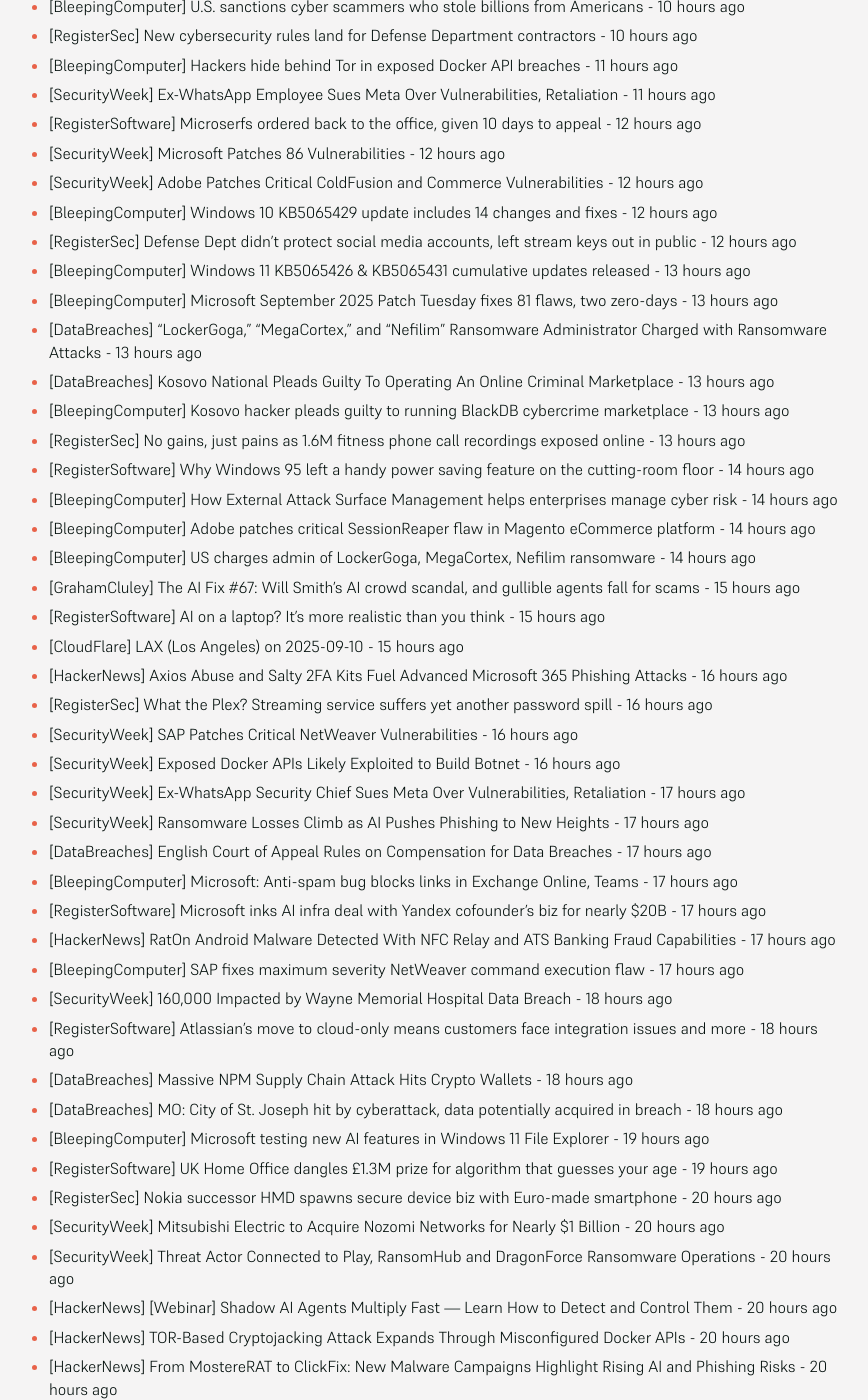
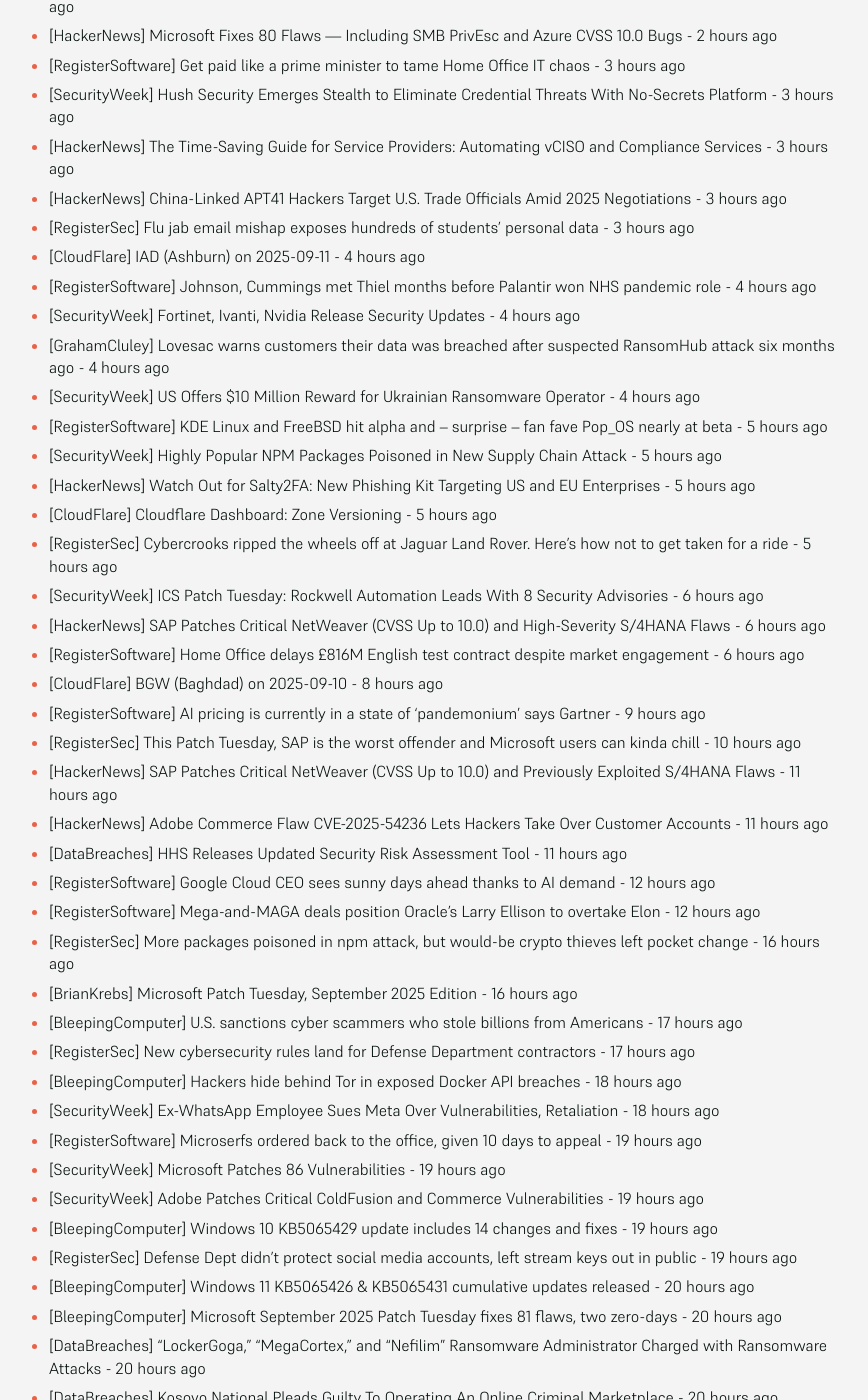
Before and after one commit to SecOpsNews/news, a Jekyll site: the page built from index.md, in a window 1280 px wide and 1400 px high, scrolled down 618 px. Shown: the whole window, without its empty margins (215-1083 px from the left). Built offline with Jekyll 4.4.1, drawn with Linux system fonts in a browser that asks for light colours; some of the changed text lies outside the part shown.

Commit message:
New Feed

```diff
--- a/index.md
+++ b/index.md
@@ -9,78 +9,108 @@ description: Latest Updates
 
 <!-- SecOps start -->
 
-- [CloudFlare] BGW (Baghdad) on 2025-09-10 - 1 hour ago
-- [RegisterSoftware] AI pricing is currently in a state of ‘pandemonium’ says Gartner - 2 hours ago
-- [RegisterSec] This Patch Tuesday, SAP is the worst offender and Microsoft users can kinda chill - 3 hours ago
-- [HackerNews] SAP Patches Critical NetWeaver (CVSS Up to 10.0) and Previously Exploited S/4HANA Flaws - 4 hours ago
-- [HackerNews] Adobe Commerce Flaw CVE-2025-54236 Lets Hackers Take Over Customer Accounts - 4 hours ago
-- [DataBreaches] HHS Releases Updated Security Risk Assessment Tool - 4 hours ago
-- [RegisterSoftware] Google Cloud CEO sees sunny days ahead thanks to AI demand - 5 hours ago
-- [RegisterSoftware] Mega-and-MAGA deals position Oracle's Larry Ellison to overtake Elon - 5 hours ago
-- [RegisterSec] More packages poisoned in npm attack, but would-be crypto thieves left pocket change - 9 hours ago
-- [BrianKrebs] Microsoft Patch Tuesday, September 2025 Edition - 9 hours ago
-- [BleepingComputer] U.S. sanctions cyber scammers who stole billions from Americans - 10 hours ago
-- [RegisterSec] New cybersecurity rules land for Defense Department contractors - 10 hours ago
-- [BleepingComputer] Hackers hide behind Tor in exposed Docker API breaches - 11 hours ago
-- [SecurityWeek] Ex-WhatsApp Employee Sues Meta Over Vulnerabilities, Retaliation - 11 hours ago
-- [RegisterSoftware] Microserfs ordered back to the office, given 10 days to appeal - 12 hours ago
-- [SecurityWeek] Microsoft Patches 86 Vulnerabilities - 12 hours ago
-- [SecurityWeek] Adobe Patches Critical ColdFusion and Commerce Vulnerabilities - 12 hours ago
-- [BleepingComputer] Windows 10 KB5065429 update includes 14 changes and fixes - 12 hours ago
-- [RegisterSec] Defense Dept didn't protect social media accounts, left stream keys out in public - 12 hours ago
-- [BleepingComputer] Windows 11 KB5065426 & KB5065431 cumulative updates released - 13 hours ago
-- [BleepingComputer] Microsoft September 2025 Patch Tuesday fixes 81 flaws, two zero-days - 13 hours ago
-- [DataBreaches] “LockerGoga,” “MegaCortex,” and “Nefilim” Ransomware Administrator Charged with Ransomware Attacks - 13 hours ago
-- [DataBreaches] Kosovo National Pleads Guilty To Operating An Online Criminal Marketplace - 13 hours ago
-- [BleepingComputer] Kosovo hacker pleads guilty to running BlackDB cybercrime marketplace - 13 hours ago
-- [RegisterSec] No gains, just pains as 1.6M fitness phone call recordings exposed online - 13 hours ago
-- [RegisterSoftware] Why Windows 95 left a handy power saving feature on the cutting-room floor - 14 hours ago
-- [BleepingComputer] How External Attack Surface Management helps enterprises manage cyber risk - 14 hours ago
-- [BleepingComputer] Adobe patches critical SessionReaper flaw in Magento eCommerce platform - 14 hours ago
-- [BleepingComputer] US charges admin of LockerGoga, MegaCortex, Nefilim ransomware - 14 hours ago
-- [GrahamCluley] The AI Fix #67: Will Smith’s AI crowd scandal, and gullible agents fall for scams - 15 hours ago
-- [RegisterSoftware] AI on a laptop? It's more realistic than you think - 15 hours ago
-- [CloudFlare] LAX (Los Angeles) on 2025-09-10 - 15 hours ago
-- [HackerNews] Axios Abuse and Salty 2FA Kits Fuel Advanced Microsoft 365 Phishing Attacks - 16 hours ago
-- [RegisterSec] What the Plex? Streaming service suffers yet another password spill - 16 hours ago
-- [SecurityWeek] SAP Patches Critical NetWeaver Vulnerabilities - 16 hours ago
-- [SecurityWeek] Exposed Docker APIs Likely Exploited to Build Botnet - 16 hours ago
-- [SecurityWeek] Ex-WhatsApp Security Chief Sues Meta Over Vulnerabilities, Retaliation - 17 hours ago
-- [SecurityWeek] Ransomware Losses Climb as AI Pushes Phishing to New Heights - 17 hours ago
-- [DataBreaches] English Court of Appeal Rules on Compensation for Data Breaches - 17 hours ago
-- [BleepingComputer] Microsoft: Anti-spam bug blocks links in Exchange Online, Teams - 17 hours ago
-- [RegisterSoftware] Microsoft inks AI infra deal with Yandex cofounder's biz for nearly $20B - 17 hours ago
-- [HackerNews] RatOn Android Malware Detected With NFC Relay and ATS Banking Fraud Capabilities - 17 hours ago
-- [BleepingComputer] SAP fixes maximum severity NetWeaver command execution flaw - 17 hours ago
-- [SecurityWeek] 160,000 Impacted by Wayne Memorial Hospital Data Breach - 18 hours ago
-- [RegisterSoftware] Atlassian's move to cloud-only means customers face integration issues and more - 18 hours ago
-- [DataBreaches] Massive NPM Supply Chain Attack Hits Crypto Wallets - 18 hours ago
-- [DataBreaches] MO: City of St. Joseph hit by cyberattack, data potentially acquired in breach - 18 hours ago
-- [BleepingComputer] Microsoft testing new AI features in Windows 11 File Explorer - 19 hours ago
-- [RegisterSoftware] UK Home Office dangles £1.3M prize for algorithm that guesses your age - 19 hours ago
-- [RegisterSec] Nokia successor HMD spawns secure device biz with Euro-made smartphone - 20 hours ago
-- [SecurityWeek] Mitsubishi Electric to Acquire Nozomi Networks for Nearly $1 Billion - 20 hours ago
-- [SecurityWeek] Threat Actor Connected to Play, RansomHub and DragonForce Ransomware Operations - 20 hours ago
-- [HackerNews] [Webinar] Shadow AI Agents Multiply Fast —  Learn How to Detect and Control Them - 20 hours ago
-- [HackerNews] TOR-Based Cryptojacking Attack Expands Through Misconfigured Docker APIs - 20 hours ago
-- [HackerNews] From MostereRAT to ClickFix: New Malware Campaigns Highlight Rising AI and Phishing Risks - 20 hours ago
-- [RegisterSec] Anthropic's Claude Code runs code to test if it is safe – which might be a big mistake - 21 hours ago
-- [RegisterSoftware] Anthropic's Claude Code runs code to test if it is safe – which might be a big mistake - 21 hours ago
-- [CloudFlare] ZRH (Zurich) on 2025-09-12 - 21 hours ago
-- [RegisterSoftware] Anthropic's Claude Code runs code to test it if is safe – which might be a big mistake - 21 hours ago
-- [RegisterSec] Anthropic's Claude Code runs code to test it if is safe – which might be a big mistake - 21 hours ago
-- [HackerNews] How Leading CISOs are Getting Budget Approval - 21 hours ago
-- [CloudFlare] IAD (Ashburn) on 2025-09-10 - 21 hours ago
-- [CloudFlare] SIN (Singapore) on 2025-09-10 - 21 hours ago
-- [CloudFlare] SIN (Singapore) on 2025-09-11 - 21 hours ago
-- [CloudFlare] ATL (Atlanta) on 2025-09-12 - 21 hours ago
-- [CloudFlare] SIN (Singapore) on 2025-09-12 - 21 hours ago
-- [CloudFlare] SIN (Singapore) on 2025-09-15 - 21 hours ago
-- [SecurityWeek] Plex Urges Password Resets Following Data Breach - 22 hours ago
-- [SecurityWeek] SentinelOne to Acquire Observo AI in $225 Million Deal - 22 hours ago
-- [RegisterSoftware] Legacy tech blunts UK top cops' fight against serious crime, inspectors find - 22 hours ago
-- [HackerNews] 20 Popular npm Packages With 2 Billion Weekly Downloads Compromised in Supply Chain Attack - 23 hours ago
-- [RegisterSoftware] Microsoft veteran's worst Windows bug was Pinball running at 5,000 FPS - 23 hours ago
+- [CloudFlare] LAX (Los Angeles) on 2025-09-11 - 21 minutes ago
+- [RegisterSoftware] Oracle boasts $455B backlog from AI boom, but not all its new friends will live to pay up - 35 minutes ago
+- [BleepingComputer] Microsoft fixes streaming issues triggered by Windows updates - 57 minutes ago
+- [SecurityWeek] Geordie Emerges From Stealth With $6.5M for AI Agent Security Platform - 57 minutes ago
+- [RegisterSoftware] Nvidia's context-optimized Rubin CPX GPUs were inevitable - 1 hour ago
+- [SecurityWeek] Red Access Raises $17 Million for Agentless Security Platform - 1 hour ago
+- [BleepingComputer] Microsoft fixes app install issues caused by August Windows updates - 1 hour ago
+- [CloudFlare] EWR (Newark) on 2025-09-11 - 2 hours ago
+- [SecurityWeek] Apple Unveils iPhone Memory Protections to Combat Sophisticated Attacks - 2 hours ago
+- [RegisterSec] Uncle Sam indicts alleged ransomware kingpin tied to $18B in damages - 2 hours ago
+- [HackerNews] Apple iPhone Air and iPhone 17 Feature A19 Chips With Spyware-Resistant Memory Safety - 2 hours ago
+- [HackerNews] Microsoft Fixes 80 Flaws — Including SMB PrivEsc and Azure CVSS 10.0 Bugs - 2 hours ago
+- [RegisterSoftware] Get paid like a prime minister to tame Home Office IT chaos - 3 hours ago
+- [SecurityWeek] Hush Security Emerges Stealth to Eliminate Credential Threats With No-Secrets Platform - 3 hours ago
+- [HackerNews] The Time-Saving Guide for Service Providers: Automating vCISO and Compliance Services - 3 hours ago
+- [HackerNews] China-Linked APT41 Hackers Target U.S. Trade Officials Amid 2025 Negotiations - 3 hours ago
+- [RegisterSec] Flu jab email mishap exposes hundreds of students' personal data - 3 hours ago
+- [CloudFlare] IAD (Ashburn) on 2025-09-11 - 4 hours ago
+- [RegisterSoftware] Johnson, Cummings met Thiel months before Palantir won NHS pandemic role - 4 hours ago
+- [SecurityWeek] Fortinet, Ivanti, Nvidia Release Security Updates - 4 hours ago
+- [GrahamCluley] Lovesac warns customers their data was breached after suspected RansomHub attack six months ago - 4 hours ago
+- [SecurityWeek] US Offers $10 Million Reward for Ukrainian Ransomware Operator - 4 hours ago
+- [RegisterSoftware] KDE Linux and FreeBSD hit alpha and – surprise – fan fave Pop_OS nearly at beta - 5 hours ago
+- [SecurityWeek] Highly Popular NPM Packages Poisoned in New Supply Chain Attack - 5 hours ago
+- [HackerNews] Watch Out for Salty2FA: New Phishing Kit Targeting US and EU Enterprises - 5 hours ago
+- [CloudFlare] Cloudflare Dashboard: Zone Versioning - 5 hours ago
+- [RegisterSec] Cybercrooks ripped the wheels off at Jaguar Land Rover. Here's how not to get taken for a ride - 5 hours ago
+- [SecurityWeek] ICS Patch Tuesday: Rockwell Automation Leads With 8 Security Advisories - 6 hours ago
+- [HackerNews] SAP Patches Critical NetWeaver (CVSS Up to 10.0) and High-Severity S/4HANA Flaws - 6 hours ago
+- [RegisterSoftware] Home Office delays £816M English test contract despite market engagement - 6 hours ago
+- [CloudFlare] BGW (Baghdad) on 2025-09-10 - 8 hours ago
+- [RegisterSoftware] AI pricing is currently in a state of ‘pandemonium’ says Gartner - 9 hours ago
+- [RegisterSec] This Patch Tuesday, SAP is the worst offender and Microsoft users can kinda chill - 10 hours ago
+- [HackerNews] SAP Patches Critical NetWeaver (CVSS Up to 10.0) and Previously Exploited S/4HANA Flaws - 11 hours ago
+- [HackerNews] Adobe Commerce Flaw CVE-2025-54236 Lets Hackers Take Over Customer Accounts - 11 hours ago
+- [DataBreaches] HHS Releases Updated Security Risk Assessment Tool - 11 hours ago
+- [RegisterSoftware] Google Cloud CEO sees sunny days ahead thanks to AI demand - 12 hours ago
+- [RegisterSoftware] Mega-and-MAGA deals position Oracle's Larry Ellison to overtake Elon - 12 hours ago
+- [RegisterSec] More packages poisoned in npm attack, but would-be crypto thieves left pocket change - 16 hours ago
+- [BrianKrebs] Microsoft Patch Tuesday, September 2025 Edition - 16 hours ago
+- [BleepingComputer] U.S. sanctions cyber scammers who stole billions from Americans - 17 hours ago
+- [RegisterSec] New cybersecurity rules land for Defense Department contractors - 17 hours ago
+- [BleepingComputer] Hackers hide behind Tor in exposed Docker API breaches - 18 hours ago
+- [SecurityWeek] Ex-WhatsApp Employee Sues Meta Over Vulnerabilities, Retaliation - 18 hours ago
+- [RegisterSoftware] Microserfs ordered back to the office, given 10 days to appeal - 19 hours ago
+- [SecurityWeek] Microsoft Patches 86 Vulnerabilities - 19 hours ago
+- [SecurityWeek] Adobe Patches Critical ColdFusion and Commerce Vulnerabilities - 19 hours ago
+- [BleepingComputer] Windows 10 KB5065429 update includes 14 changes and fixes - 19 hours ago
+- [RegisterSec] Defense Dept didn't protect social media accounts, left stream keys out in public - 19 hours ago
+- [BleepingComputer] Windows 11 KB5065426 & KB5065431 cumulative updates released - 20 hours ago
+- [BleepingComputer] Microsoft September 2025 Patch Tuesday fixes 81 flaws, two zero-days - 20 hours ago
+- [DataBreaches] “LockerGoga,” “MegaCortex,” and “Nefilim” Ransomware Administrator Charged with Ransomware Attacks - 20 hours ago
+- [DataBreaches] Kosovo National Pleads Guilty To Operating An Online Criminal Marketplace - 20 hours ago
+- [BleepingComputer] Kosovo hacker pleads guilty to running BlackDB cybercrime marketplace - 20 hours ago
+- [RegisterSec] No gains, just pains as 1.6M fitness phone call recordings exposed online - 20 hours ago
+- [RegisterSoftware] Why Windows 95 left a handy power saving feature on the cutting-room floor - 21 hours ago
+- [BleepingComputer] How External Attack Surface Management helps enterprises manage cyber risk - 21 hours ago
+- [BleepingComputer] Adobe patches critical SessionReaper flaw in Magento eCommerce platform - 21 hours ago
+- [BleepingComputer] US charges admin of LockerGoga, MegaCortex, Nefilim ransomware - 21 hours ago
+- [GrahamCluley] The AI Fix #67: Will Smith’s AI crowd scandal, and gullible agents fall for scams - 22 hours ago
+- [RegisterSoftware] AI on a laptop? It's more realistic than you think - 22 hours ago
+- [CloudFlare] LAX (Los Angeles) on 2025-09-10 - 22 hours ago
+- [HackerNews] Axios Abuse and Salty 2FA Kits Fuel Advanced Microsoft 365 Phishing Attacks - 23 hours ago
+- [RegisterSec] What the Plex? Streaming service suffers yet another password spill - 23 hours ago
+- [SecurityWeek] SAP Patches Critical NetWeaver Vulnerabilities - 23 hours ago
+- [SecurityWeek] Exposed Docker APIs Likely Exploited to Build Botnet - 23 hours ago
+- [SecurityWeek] Ex-WhatsApp Security Chief Sues Meta Over Vulnerabilities, Retaliation - 1 day ago
+- [SecurityWeek] Ransomware Losses Climb as AI Pushes Phishing to New Heights - 1 day ago
+- [DataBreaches] English Court of Appeal Rules on Compensation for Data Breaches - 1 day ago
+- [BleepingComputer] Microsoft: Anti-spam bug blocks links in Exchange Online, Teams - 1 day ago
+- [RegisterSoftware] Microsoft inks AI infra deal with Yandex cofounder's biz for nearly $20B - 1 day ago
+- [HackerNews] RatOn Android Malware Detected With NFC Relay and ATS Banking Fraud Capabilities - 1 day ago
+- [BleepingComputer] SAP fixes maximum severity NetWeaver command execution flaw - 1 day ago
+- [SecurityWeek] 160,000 Impacted by Wayne Memorial Hospital Data Breach - 1 day ago
+- [RegisterSoftware] Atlassian's move to cloud-only means customers face integration issues and more - 1 day ago
+- [DataBreaches] Massive NPM Supply Chain Attack Hits Crypto Wallets - 1 day ago
+- [DataBreaches] MO: City of St. Joseph hit by cyberattack, data potentially acquired in breach - 1 day ago
+- [BleepingComputer] Microsoft testing new AI features in Windows 11 File Explorer - 1 day ago
+- [RegisterSoftware] UK Home Office dangles £1.3M prize for algorithm that guesses your age - 1 day ago
+- [RegisterSec] Nokia successor HMD spawns secure device biz with Euro-made smartphone - 1 day ago
+- [SecurityWeek] Mitsubishi Electric to Acquire Nozomi Networks for Nearly $1 Billion - 1 day ago
+- [SecurityWeek] Threat Actor Connected to Play, RansomHub and DragonForce Ransomware Operations - 1 day ago
+- [HackerNews] [Webinar] Shadow AI Agents Multiply Fast —  Learn How to Detect and Control Them - 1 day ago
+- [HackerNews] TOR-Based Cryptojacking Attack Expands Through Misconfigured Docker APIs - 1 day ago
+- [HackerNews] From MostereRAT to ClickFix: New Malware Campaigns Highlight Rising AI and Phishing Risks - 1 day ago
+- [RegisterSec] Anthropic's Claude Code runs code to test if it is safe – which might be a big mistake - 1 day ago
+- [RegisterSoftware] Anthropic's Claude Code runs code to test if it is safe – which might be a big mistake - 1 day ago
+- [CloudFlare] ZRH (Zurich) on 2025-09-12 - 1 day ago
+- [RegisterSoftware] Anthropic's Claude Code runs code to test it if is safe – which might be a big mistake - 1 day ago
+- [RegisterSec] Anthropic's Claude Code runs code to test it if is safe – which might be a big mistake - 1 day ago
+- [HackerNews] How Leading CISOs are Getting Budget Approval - 1 day ago
+- [CloudFlare] IAD (Ashburn) on 2025-09-10 - 1 day ago
+- [CloudFlare] SIN (Singapore) on 2025-09-10 - 1 day ago
+- [CloudFlare] SIN (Singapore) on 2025-09-11 - 1 day ago
+- [CloudFlare] ATL (Atlanta) on 2025-09-12 - 1 day ago
+- [CloudFlare] SIN (Singapore) on 2025-09-12 - 1 day ago
+- [CloudFlare] SIN (Singapore) on 2025-09-15 - 1 day ago
+- [SecurityWeek] Plex Urges Password Resets Following Data Breach - 1 day ago
+- [SecurityWeek] SentinelOne to Acquire Observo AI in $225 Million Deal - 1 day ago
+- [RegisterSoftware] Legacy tech blunts UK top cops' fight against serious crime, inspectors find - 1 day ago
+- [HackerNews] 20 Popular npm Packages With 2 Billion Weekly Downloads Compromised in Supply Chain Attack - 1 day ago
+- [RegisterSoftware] Microsoft veteran's worst Windows bug was Pinball running at 5,000 FPS - 1 day ago
 - [RegisterSec] UK toughens Online Safety Act with ban on self-harm content - 1 day ago
 - [RegisterSoftware] Use it or lose it: AI may cause you to forget some skills - 1 day ago
 - [RegisterSoftware] Forget disappearing messages – now Signal will store 100MB of them for you for free - 1 day ago
@@ -178,26 +208,9 @@ description: Latest Updates
 - [SecurityWeek] PromptLock Only PoC, but AI-Powered Ransomware Is Real - 1 day ago
 - [RegisterSoftware] The AI-powered future of work arrives at Zoomtopia 2025 - 1 day ago
 - [RegisterSoftware] French datacenter biz signs 12-year nuclear pact with EDF - 1 day ago
-- [RegisterSec] PACER buckles under MFA rollout as courts warn of support delays - 1 day ago
-- [SecurityWeek] Salesloft GitHub Account Compromised Months Before Salesforce Attack - 1 day ago
-- [SecurityWeek] GitHub Workflows Attack Affects Hundreds of Repos, Thousands of Secrets - 1 day ago
-- [RegisterSoftware] Red Hat back-office team to be Big and Blue whether they like it or not - 1 day ago
-- [RegisterSec] CISA sounds alarm over TP-Link wireless routers under attack - 1 day ago
-- [DataBreaches] CISA Delays Cyber Incident Reporting Rule for Critical Infrastructure - 1 day ago
-- [RegisterSoftware] UK tech minister booted out in weekend cabinet reshuffle - 1 day ago
-- [RegisterSec] UK tech minister booted out in weekend cabinet reshuffle - 1 day ago
-- [CloudFlare] LAX (Los Angeles) on 2025-09-09 - 1 day ago
-- [RegisterSoftware] Pre-owned software trial kicks off in UK as Microsoft pushes resale ban - 1 day ago
-- [HackerNews] ⚡ Weekly Recap: Drift Breach Chaos, Zero-Days Active, Patch Warnings, Smarter Threats & More - 1 day ago
-- [SecurityWeek] Over 6,700 Private Repositories Made Public in Nx Supply Chain Attack - 1 day ago
-- [HackerNews] You Didn’t Get Phished — You Onboarded the Attacker - 1 day ago
-- [SecurityWeek] Fintech Firm Wealthsimple Says Supply Chain Attack Resulted in Data Breach - 1 day ago
-- [RegisterSoftware] VMware's in court again. Customer relationships rarely go this wrong - 1 day ago
-- [CloudFlare] IAD (Ashburn) on 2025-09-10 - 1 day ago
-- [AWS] Service is operating normally: [RESOLVED] Management Console Error Rates - 1 day ago
-- [SecurityWeek] Cybersecurity M&A Roundup: 27 Deals Announced in August 2025 - 1 day ago
-- [AWS] Service impact: Management Console Error Rates - 1 day ago
-- [RegisterSoftware] Anthropic to pay at least $1.5 billion to authors whose work it knowingly pirated - 2 days ago
+- [RegisterSec] PACER buckles under MFA rollout as courts warn of support delays - 2 days ago
+- [SecurityWeek] Salesloft GitHub Account Compromised Months Before Salesforce Attack - 2 days ago
+- [SecurityWeek] GitHub Workflows Attack Affects Hundreds of Repos, Thousands of Secrets - 2 days ago
 - [DataBreaches] Russian-linked hackers appear to have launched a crippling cyberattack on Western New Mexico University - 4 months ago
 - [DataBreaches] SK Telecom vows to take full responsibility for damage from recent data leak - 4 months ago
 - [HackerNews] Storm-1977 Hits Education Clouds with AzureChecker, Deploys 200+ Crypto Mining Containers - 4 months ago
```
